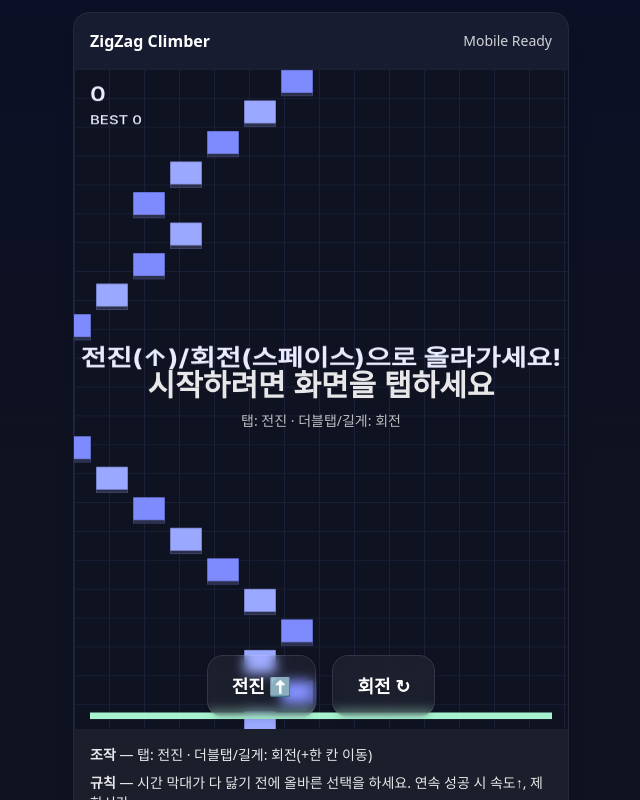
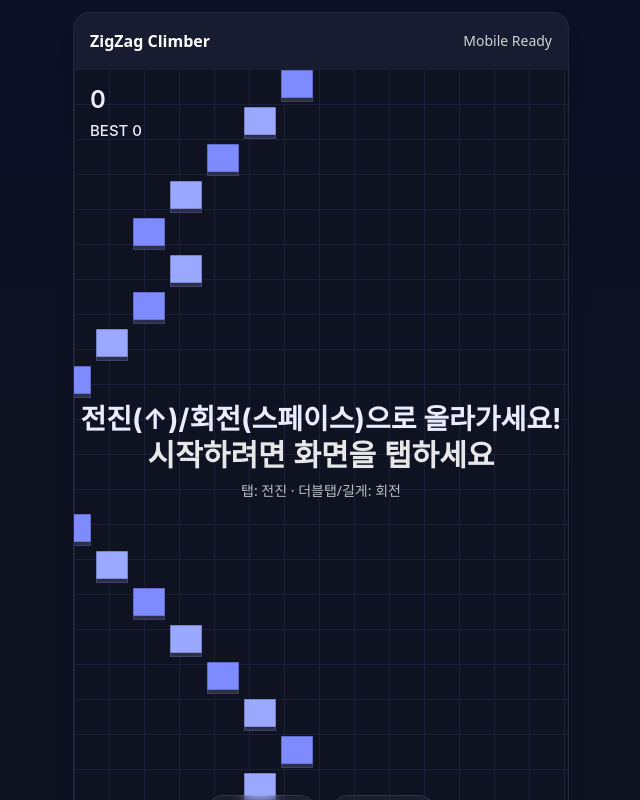
Before and after one commit to raonabba/zigzag-mobile, a React (Vite) app: page / in a window 1280 px wide. Shown: the top 800 px of the page, without its empty margins (319-959 px from the left). Built offline with nearby package versions, Linux system fonts and the light colour scheme.

Commit message:
ZigZagClimber.tsx 업데이트/회면 커밋

```diff
--- a/src/ZigZagClimber.tsx
+++ b/src/ZigZagClimber.tsx
@@ -471,10 +471,10 @@ export default function ZigZagClimber() {
           </div>
           <div className="relative" style={{ touchAction: "none" }}>
             <canvas
-              ref={canvasRef}
-              className="w-full block"
-              style={{ display: "block", background: "transparent", touchAction: "none", maxHeight: "calc(100svh - 140px)" }}
-            />
+  ref={canvasRef}
+  className="w-full block"
+  style={{ display: "block", background: "transparent", touchAction: "none" }}
+/>
             {/* Big on-screen buttons remain for accessibility but gestures work anywhere */}
             <div className="absolute inset-x-0 bottom-3 flex items-center justify-center gap-4 px-3 pointer-events-auto">
               <Button label="전진 ⬆" onDown={() => handleForward()} />
```
